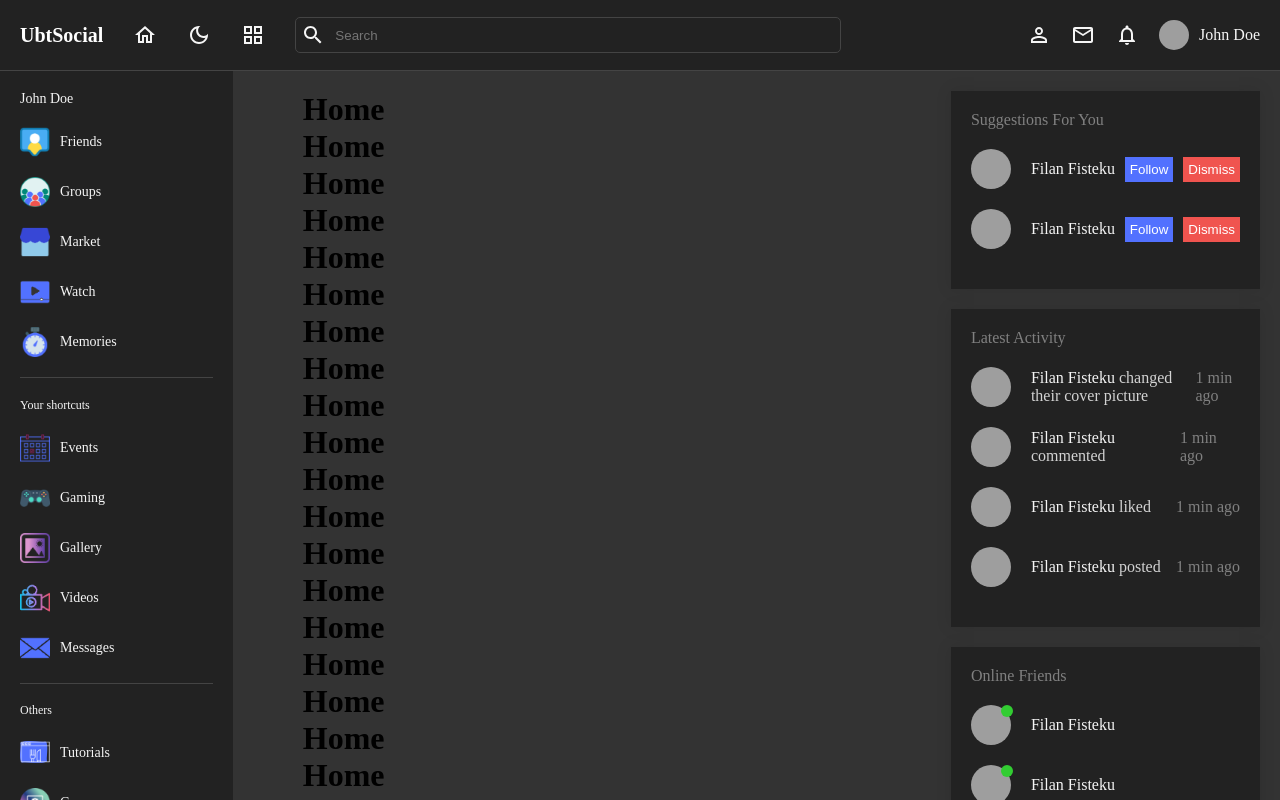
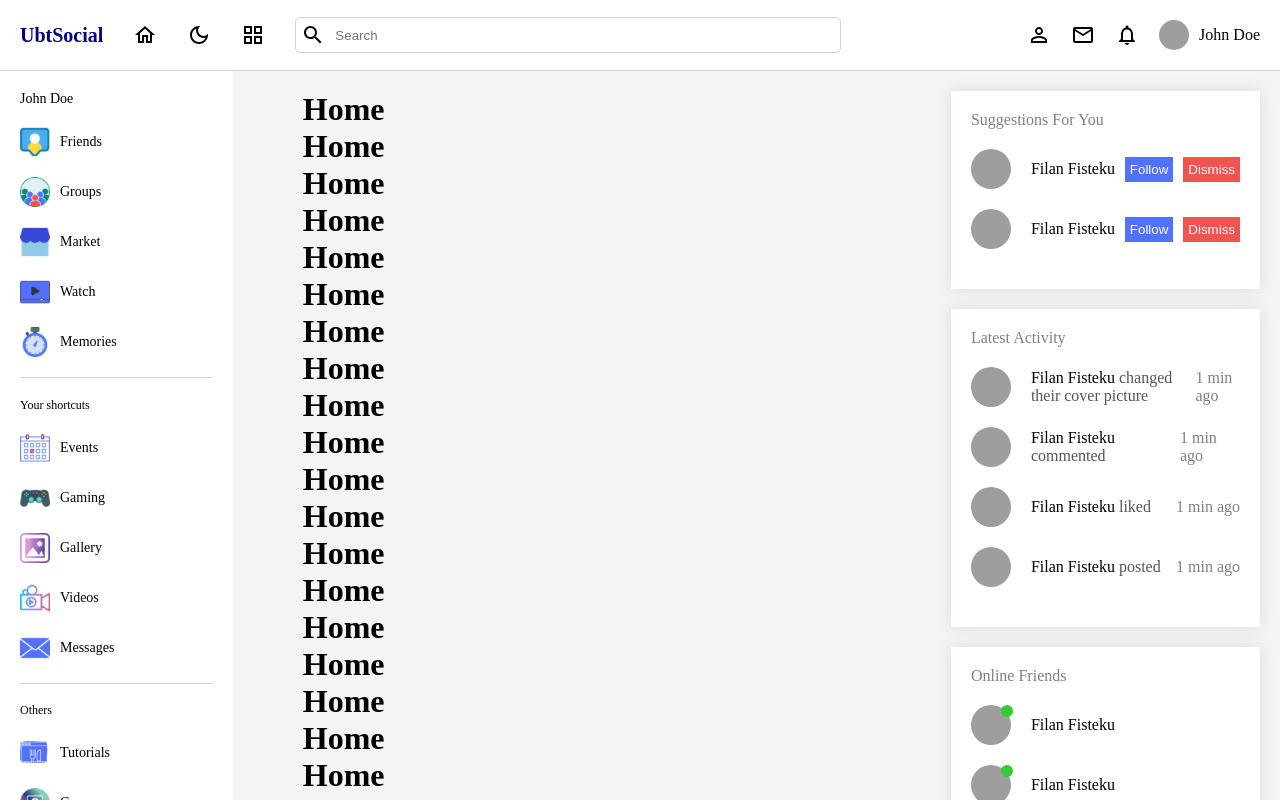
Before and after one commit to rBujar/UbtSocial, a React (Vite) app: page / in a window 1280 px wide. Shown: the top 800 px of the page. Built offline with nearby package versions, Linux system fonts and the light colour scheme; grey boxes are pictures that could not be loaded.

Commit message:
light to dark mode toggle

```diff
--- a/src/App.jsx
+++ b/src/App.jsx
@@ -14,14 +14,20 @@
   Outlet,
   Navigate,
 } from "react-router-dom";
+import { useContext } from "react";
+import { DarkModeContext } from "./context/darkModeContext";
 function App() {
 
 
   const currentUser = true;
 
+  const {darkMode} = useContext(DarkModeContext)
+
+  console.log(darkMode)
+
   const Layout = () => {
     return (
-      <div className="theme-dark">
+      <div className={`theme-${darkMode ? "dark" : "light"}`}>
         <Navbar />
         <div style={{ display: "flex" }}>
           <LeftBar />
--- a/src/components/navbar/Navbar.jsx
+++ b/src/components/navbar/Navbar.jsx
@@ -10,26 +10,38 @@
 import SearchOutlinedIcon from '@mui/icons-material/SearchOutlined';
 import { Link } from "react-router-dom";
 
+import { useContext } from "react";
+import { DarkModeContext } from "../../context/darkModeContext";
+
 
 const navbar = () => {
+
+
+  const { toggle, darkMode } = useContext(DarkModeContext);
+
   return (
     <div className="navbar">
       <div className="left">
-          <Link to="/" style={{textDecoration: "none"}}>
-          <span>UbtSocial</span>
+        <Link to="/" style={{ textDecoration: "none" }}>
+          <span >UbtSocial</span>
         </Link>
-          <HomeOutlinedIcon/>
-          <DarkModeOutlinedIcon/>
-          <GridViewOutlinedIcon/>
+        <HomeOutlinedIcon />
+        {darkMode ? (
+          <WbSunnyOutlinedIcon onClick={toggle} />) :
+
+          (<DarkModeOutlinedIcon onClick={toggle} />
+
+          )}
+        <GridViewOutlinedIcon />
         <div className="search">
-            <SearchOutlinedIcon/>
-            <input type="text" placeholder="Search"/>
+          <SearchOutlinedIcon />
+          <input type="text" placeholder="Search" />
         </div>
       </div>
       <div className="right">
-          <PersonOutlineOutlinedIcon/>
-          <EmailOutlinedIcon/>
-          <NotificationsOutlinedIcon/>
+        <PersonOutlineOutlinedIcon />
+        <EmailOutlinedIcon />
+        <NotificationsOutlinedIcon />
         <div className="user">
           <img src="https://images.pexels.com/photos/3228727/pexels-photo-3228727.jpeg?auto=compress&cs=tinysrgb&w=1600" alt="" />
           <span>John Doe</span>
--- /dev/null
+++ b/src/context/darkModeContext.jsx
@@ -0,0 +1,25 @@
+import { createContext, useEffect, useState } from "react";
+
+export const DarkModeContext = createContext()
+
+export const DarkModeContextProvider = ({children}) =>{
+
+    const[darkMode, setDarkMode] = useState(
+        JSON.parse(localStorage.getItem("darkMode")) || false
+    );
+
+    const toggle = () =>{
+        setDarkMode(!darkMode)
+    }
+
+    useEffect(() =>{
+        localStorage.setItem("darkMode", darkMode)
+    }, [darkMode])
+
+
+    return(
+        <DarkModeContext.Provider value={{darkMode, toggle}}>
+            {children}
+            </DarkModeContext.Provider>
+    );
+};
--- a/src/main.jsx
+++ b/src/main.jsx
@@ -1,9 +1,12 @@
 import React from 'react'
 import ReactDOM from 'react-dom/client'
 import App from './App.jsx'
+import { DarkModeContextProvider } from './context/darkModeContext.jsx'
 
 ReactDOM.createRoot(document.getElementById('root')).render(
   <React.StrictMode>
+    <DarkModeContextProvider>
     <App />
+    </DarkModeContextProvider>
   </React.StrictMode>,
 )
```
Lines whose indentation alone changed are shown as unchanged.
